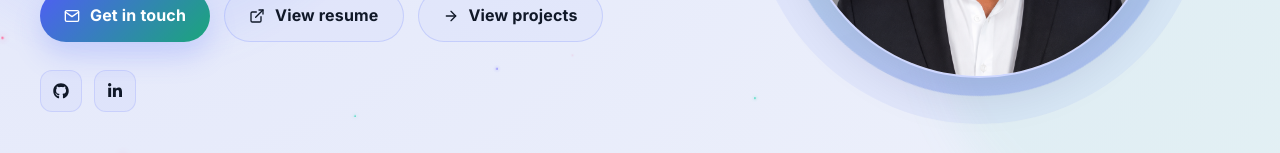
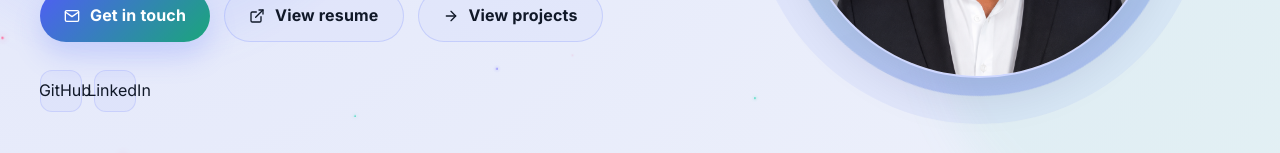
Before and after one commit to abinivesh1696/FULLSTACK-PORTFOLIO, a React (Vite) app: page / in a window 1280 px wide. Shown: the part 559-712 px from the top of the page. Built offline with nearby package versions, Linux system fonts and the light colour scheme.

Commit message:
added the visible buttons for the links

```diff
--- a/src/components/Hero.jsx
+++ b/src/components/Hero.jsx
@@ -64,6 +64,7 @@
                 title={link.label}
               >
                 {link.icon}
+                <span>{link.label}</span>
               </a>
             ))}
           </div>
--- a/src/index.css
+++ b/src/index.css
@@ -519,6 +519,14 @@
   background: var(--gradient-primary);
   border-color: transparent;
   color: var(--text-inverse);
+}
+
+.hero-socials .social-link {
+  width: auto;
+  min-width: 42px;
+  height: 42px;
+  gap: 8px;
+  padding: 0 14px;
 }
 
 .hero-stats {
```
